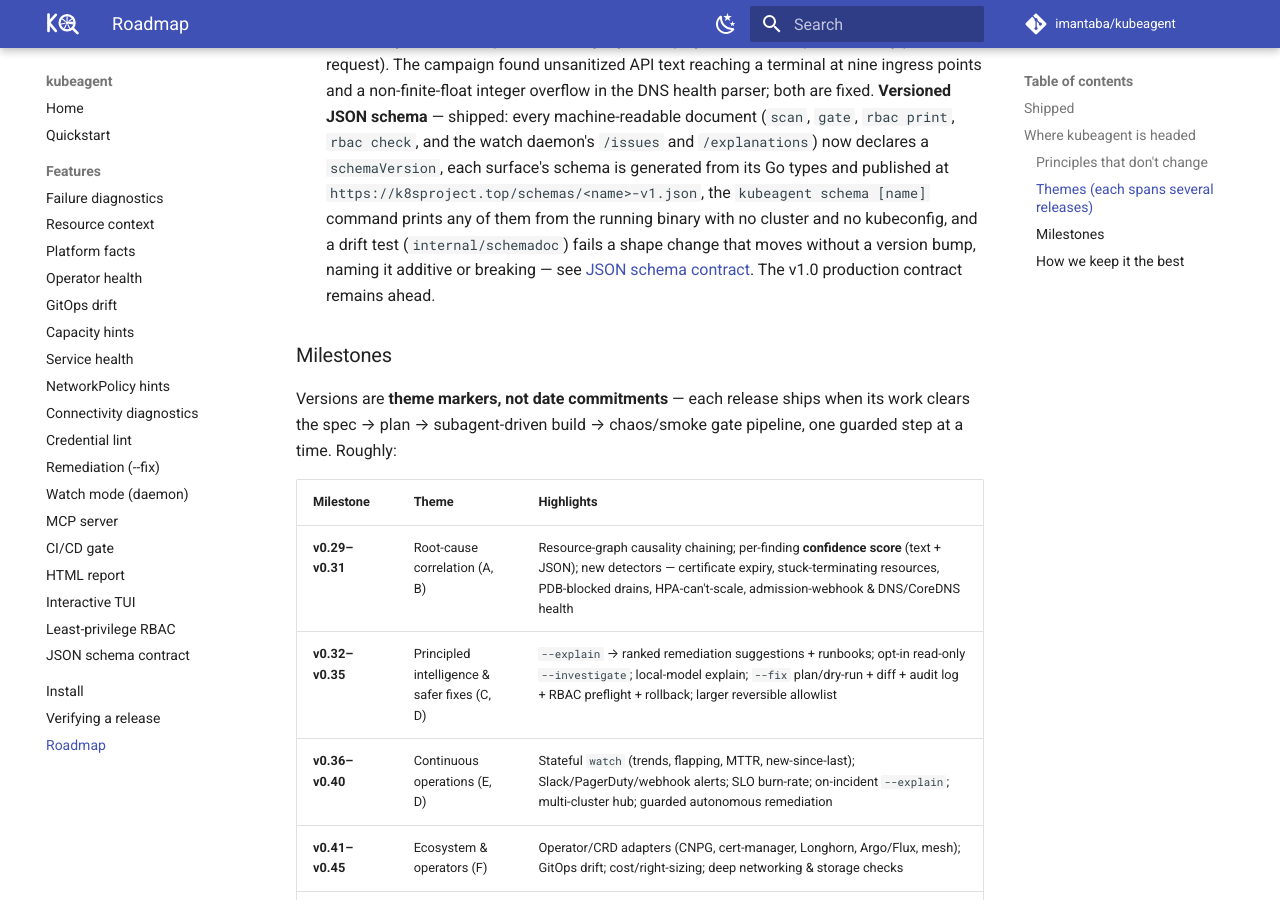
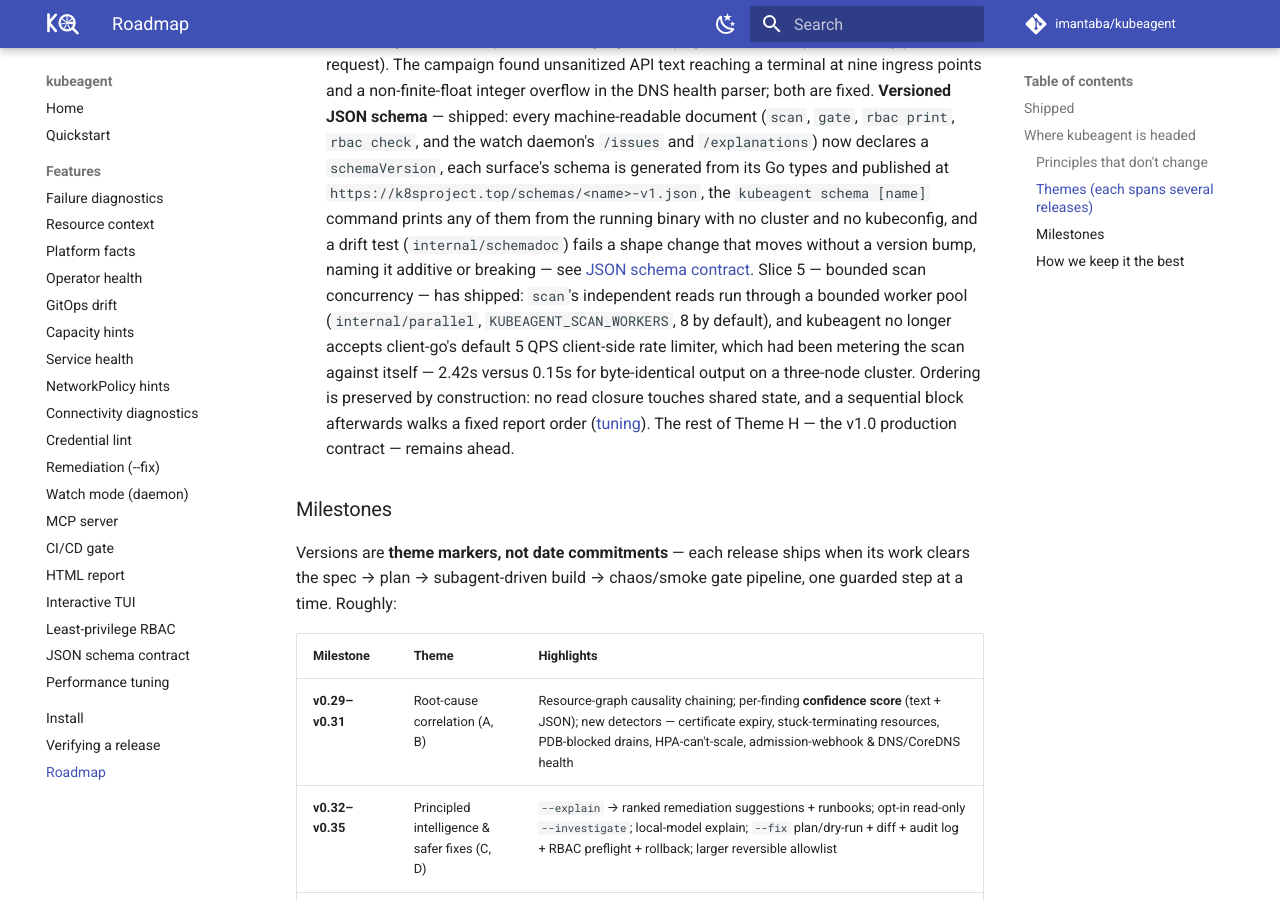
Before and after one commit to imantaba/kubeagent, an MkDocs documentation site: the page built from website/docs/roadmap.md, in a window 1280 px wide and 900 px high, scrolled down 9860 px. Built offline with MkDocs 1.6.1 and Material for MkDocs 9.7.7, drawn with Linux system fonts in a browser that asks for light colours; comment, search, counter and statistics services are not loaded.

Commit message:
docs: retire the sequential-scan invariant, document the tuning knobs
CLAUDE.md's 'v1 scan is sequential, no goroutines' invariant is replaced by
the property that actually holds now: determinism by construction, not by
avoiding concurrency. A new features/tuning.md documents
KUBEAGENT_SCAN_WORKERS, KUBEAGENT_QPS and KUBEAGENT_BURST, including the
2.42s-versus-0.15s measurement behind the limiter default and how the
worker cap multiplies under watch.

Signed-off-by: imantaba <itn.taba@gmail.com>

```diff
--- a/website/docs/roadmap.md
+++ b/website/docs/roadmap.md
@@ -475,8 +475,16 @@ These are the north star; every item below is measured against them.
   binary with no cluster and no kubeconfig, and a drift test
   (`internal/schemadoc`) fails a shape change that moves without a version
   bump, naming it additive or breaking — see
-  [JSON schema contract](features/json-schema.md). The v1.0 production
-  contract remains ahead.
+  [JSON schema contract](features/json-schema.md). Slice 5 — bounded scan
+  concurrency — has shipped: `scan`'s independent reads run through a bounded
+  worker pool (`internal/parallel`, `KUBEAGENT_SCAN_WORKERS`, 8 by default),
+  and kubeagent no longer accepts client-go's default 5 QPS client-side rate
+  limiter, which had been metering the scan against itself — 2.42s versus
+  0.15s for byte-identical output on a three-node cluster. Ordering is
+  preserved by construction: no read closure touches shared state, and a
+  sequential block afterwards walks a fixed report order
+  ([tuning](features/tuning.md)). The rest of Theme H — the v1.0 production
+  contract — remains ahead.
 
 ### Milestones
 
--- a/website/mkdocs.yml
+++ b/website/mkdocs.yml
@@ -72,6 +72,7 @@ nav:
       - Interactive TUI: features/tui.md
       - Least-privilege RBAC: features/rbac.md
       - JSON schema contract: features/json-schema.md
+      - Performance tuning: features/tuning.md
   - Install: install.md
   - Verifying a release: verify.md
   - Roadmap: roadmap.md
```
Also changed, not shown: CLAUDE.md (+9 -2 lines), website/docs/features/tuning.md (added, +87 -0 lines), CHANGELOG.md.
